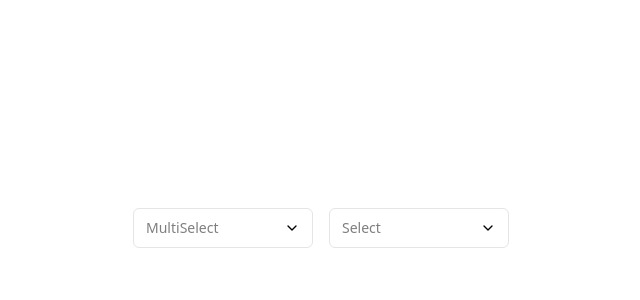
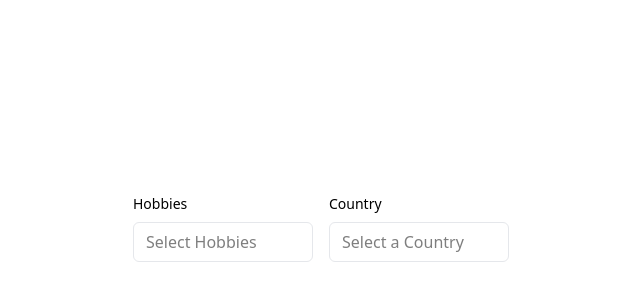
Before and after one commit to FlemingVincent/hive-fe-challenge, a Next.js app: page / in a window 1280 px wide. Shown: the part 172-472 px from the top of the page, without its empty margins (319-959 px from the left). Built offline with nearby package versions, Linux system fonts and the light colour scheme.

Commit message:
Restructured Select component. Work in progress.

```diff
--- a/src/app/page.js
+++ b/src/app/page.js
@@ -1,26 +1,55 @@
 "use client";
 
-import Select from "@/components/Select";
+import { Label } from "@/components/Label";
+import {
+	Select,
+	SelectContent,
+	SelectLabel,
+	SelectTrigger,
+	SelectValue,
+	SelectItem,
+	SelectControl,
+} from "@/components/Select";
 
 export default function Home() {
 	return (
-		<main className="h-[100vh] flex flex-row items-center justify-center gap-x-4">
+		<main className="h-[100vh] flex flex-row gap-x-4 items-center justify-center">
 			<Select
-				label="MultiSelect"
-				options={["Option 1", "Option 2", "Option 3", "Option 4"]}
+				handleSelect={(selectedItem) => {
+					console.log("selectedItems", selectedItem);
+				}}
 				multiSelect
-				onSelect={(selectedOption) =>
-					console.log("MultiSelect:", selectedOption)
-				}
-				className="max-w-[180px]"
-			/>
+			>
+				<Label>Hobbies</Label>
+				<SelectTrigger className="w-[180px]">
+					<SelectValue placeholder="Select Hobbies" />
+				</SelectTrigger>
+				<SelectContent className="w-[180px]">
+					<SelectControl />
+					<SelectItem value="coding">Coding</SelectItem>
+					<SelectItem value="lifting">Lifting</SelectItem>
+					<SelectItem value="running">Running</SelectItem>
+					<SelectItem value="soccer">Soccer</SelectItem>
+					<SelectItem value="pickleball">Pickleball</SelectItem>
+				</SelectContent>
+			</Select>
 			<Select
-				label="Select"
-				options={["Option 1", "Option 2", "Option 3"]}
-				checkmarks={false}
-				onSelect={(selectedOption) => console.log("Select:", selectedOption)}
-				className="max-w-[180px]"
-			/>
+				handleSelect={(selectedItem) => {
+					console.log("selectedItems", selectedItem);
+				}}
+			>
+				<Label>Country</Label>
+				<SelectTrigger className="w-[180px]">
+					<SelectValue placeholder="Select a Country" />
+				</SelectTrigger>
+				<SelectContent className="w-[180px]">
+					<SelectLabel>Countries</SelectLabel>
+					<SelectItem value="united states">United States</SelectItem>
+					<SelectItem value="spain">Spain</SelectItem>
+					<SelectItem value="brazil">Brazil</SelectItem>
+					<SelectItem value="portugal">Portugal</SelectItem>
+				</SelectContent>
+			</Select>
 		</main>
 	);
 }
--- /dev/null
+++ b/src/components/Label.js
@@ -0,0 +1,5 @@
+import { cn } from "@/utils";
+
+export function Label({ children, className }) {
+	return <p className={cn("text-sm font-medium", className)}>{children}</p>;
+}
--- a/src/components/Select.js
+++ /dev/null
@@ -1,115 +0,0 @@
-import { useState, useEffect, useRef } from "react";
-
-import { Check, ChevronDown } from "lucide-react";
-
-import { cn } from "@/utils";
-
-export default function Select({
-	label = "Label",
-	options = ["Default Option"],
-	multiSelect = false,
-	checkmarks = true,
-	onSelect,
-	className,
-}) {
-	const selectRef = useRef(null);
-
-	const [isOpen, setIsOpen] = useState(false);
-	const [selectedOptions, setSelectedOptions] = useState([]);
-
-	const toggleSelect = () => {
-		setIsOpen(!isOpen);
-	};
-
-	const handleOptionClick = (option) => {
-		let updatedOptions;
-		if (multiSelect) {
-			updatedOptions = selectedOptions.includes(option)
-				? selectedOptions.filter((item) => item !== option)
-				: [...selectedOptions, option];
-		} else {
-			updatedOptions = [option];
-			setIsOpen(false);
-		}
-
-		setSelectedOptions(updatedOptions);
-		onSelect(updatedOptions);
-	};
-
-	const handleSelectDeselectAll = () => {
-		const updatedOptions = selectedOptions.length ? [] : options;
-		setSelectedOptions(updatedOptions);
-		onSelect(updatedOptions);
-	};
-
-	const handleClickOutside = (event) => {
-		if (selectRef.current && !selectRef.current.contains(event.target)) {
-			setIsOpen(false);
-		}
-	};
-
-	useEffect(() => {
-		document.addEventListener("click", handleClickOutside);
-		return () => {
-			document.removeEventListener("click", handleClickOutside);
-		};
-	}, []);
-
-	return (
-		<div className={cn("min-w-[180px] relative", className)} ref={selectRef}>
-			<button
-				className={cn(
-					"flex flex-row h-10 w-full max-w-full items-center justify-between rounded-md border bg-white px-3 py-2",
-					isOpen
-						? "border-neutral-600 transition-colors duration-200 ease-in-out"
-						: "border-neutral-200 duration-200 ease-in-out",
-				)}
-				onClick={toggleSelect}
-			>
-				<p className="text-sm truncate">
-					{selectedOptions.length ? (
-						selectedOptions.join(", ")
-					) : (
-						<span className="opacity-50">{label}</span>
-					)}
-				</p>
-				<ChevronDown
-					className={cn(
-						"h-4 w-4 flex-shrink-0",
-						isOpen
-							? "transform rotate-180 transition-transform duration-200 ease-in-out"
-							: "transition-transform duration-200 ease-in-out",
-					)}
-				/>
-			</button>
-			{isOpen && (
-				<div className="absolute w-full max-w-full max-h-[162px] top-12 z-50 rounded-md border shadow-md bg-white overflow-y-auto p-1">
-					{multiSelect && (
-						<button
-							className="w-full h-10 py-1.5 pl-8 pr-2"
-							onClick={handleSelectDeselectAll}
-						>
-							<p className="text-sm text-left font-semibold">
-								{selectedOptions.length ? "Deselect All" : "Select All"}
-							</p>
-						</button>
-					)}
-					{options.map((option, index) => (
-						<button
-							className="relative flex w-full max-w-full items-center rounded-md h-10 py-1.5 pl-8 pr-2 hover:bg-neutral-100 transition-colors duration-200 ease-in-out"
-							key={index}
-							onClick={() => handleOptionClick(option)}
-						>
-							{checkmarks && selectedOptions.includes(option) && (
-								<span className="absolute left-2 flex h-3.5 w-3.5 items-center justify-center">
-									<Check className="h-4 w-4" />
-								</span>
-							)}
-							<p className="text-sm truncate">{option}</p>
-						</button>
-					))}
-				</div>
-			)}
-		</div>
-	);
-}
--- /dev/null
+++ b/src/components/Select/Select.js
@@ -0,0 +1,58 @@
+import React, { useState, useEffect, useRef } from "react";
+
+import { cn } from "@/utils";
+
+export function Select({ children, className, multiSelect, handleSelect }) {
+	const selectRef = useRef(null);
+	const [isOpen, setIsOpen] = useState(false);
+	const [selectedItems, setSelectedItems] = useState([]);
+
+	const toggleSelect = () => setIsOpen((prev) => !prev);
+
+	const handleItemClick = (item) => {
+		let updatedItems;
+		if (multiSelect) {
+			updatedItems = selectedItems.includes(item)
+				? selectedItems.filter((selectedItem) => selectedItem !== item)
+				: [...selectedItems, item];
+		} else {
+			updatedItems = [item];
+			setIsOpen(false);
+		}
+
+		setSelectedItems(updatedItems);
+		handleSelect(updatedItems);
+	};
+
+	const handleControl = () => {};
+
+	const handleClickOutside = (event) => {
+		if (selectRef.current && !selectRef.current.contains(event.target)) {
+			setIsOpen(false);
+		}
+	};
+
+	useEffect(() => {
+		document.addEventListener("click", handleClickOutside);
+		return () => {
+			document.removeEventListener("click", handleClickOutside);
+		};
+	}, []);
+
+	return (
+		<div
+			className={cn("flex flex-col relative space-y-2", className)}
+			ref={selectRef}
+		>
+			{React.Children.map(children, (child) =>
+				React.cloneElement(child, {
+					isOpen,
+					selectedItems,
+					toggleSelect,
+					handleItemClick,
+					multiSelect,
+				}),
+			)}
+		</div>
+	);
+}
--- /dev/null
+++ b/src/components/Select/SelectContent.js
@@ -0,0 +1,30 @@
+import React from "react";
+import { cn } from "@/utils";
+
+export function SelectContent({
+	children,
+	className,
+	isOpen,
+	selectedItems,
+	handleItemClick,
+	multiSelect,
+}) {
+	if (!isOpen) return null;
+
+	return (
+		<div
+			className={cn(
+				"absolute top-full left-0 z-50 flex flex-col rounded-md border shadow-md bg-white p-1 w-full max-w-full",
+				className,
+			)}
+		>
+			{React.Children.map(children, (child) =>
+				React.cloneElement(child, {
+					selectedItems,
+					handleItemClick,
+					multiSelect,
+				}),
+			)}
+		</div>
+	);
+}
--- /dev/null
+++ b/src/components/Select/SelectControl.js
@@ -0,0 +1,14 @@
+import { cn } from "@/utils";
+
+export function SelectControl({ className, selectedItems }) {
+	return (
+		<button
+			className={cn(
+				"flex flex-row items-center justify-between text-base text-left truncate font-medium rounded-md h-10 px-3 py-2",
+				className,
+			)}
+		>
+			{selectedItems.length ? "Deselect All" : "Select All"}
+		</button>
+	);
+}
--- /dev/null
+++ b/src/components/Select/SelectItem.js
@@ -0,0 +1,26 @@
+import { cn } from "@/utils";
+
+import { Check } from "lucide-react";
+
+export function SelectItem({
+	value,
+	children,
+	className,
+	selectedItems,
+	handleItemClick,
+}) {
+	return (
+		<button
+			className={cn(
+				"flex flex-row items-center justify-between text-base text-left truncate rounded-md h-10 px-3 py-2 hover:bg-neutral-100 transition-colors duration-200 ease-in-out",
+				className,
+			)}
+			onClick={() => handleItemClick(value)}
+		>
+			{children}
+			{selectedItems.includes(value) && (
+				<Check className="w-4 h-4 flex-shrink-0" />
+			)}
+		</button>
+	);
+}
--- /dev/null
+++ b/src/components/Select/SelectLabel.js
@@ -0,0 +1,14 @@
+import { cn } from "@/utils";
+
+export function SelectLabel({ children, className }) {
+	return (
+		<div
+			className={cn(
+				"flex flex-row items-center justify-between rounded-md h-10 px-3 py-2",
+				className,
+			)}
+		>
+			<p className="text-base text-left font-medium truncate">{children}</p>
+		</div>
+	);
+}
--- /dev/null
+++ b/src/components/Select/SelectTrigger.js
@@ -0,0 +1,25 @@
+import React from "react";
+import { cn } from "@/utils";
+
+export function SelectTrigger({
+	children,
+	className,
+	isOpen,
+	selectedItems,
+	toggleSelect,
+}) {
+	return (
+		<button
+			className={cn(
+				"flex flex-row h-10 items-center justify-between rounded-md border bg-white px-3 py-2",
+				className,
+			)}
+			onClick={toggleSelect}
+		>
+			{React.cloneElement(children, {
+				isOpen,
+				selectedItems,
+			})}
+		</button>
+	);
+}
--- /dev/null
+++ b/src/components/Select/SelectValue.js
@@ -0,0 +1,17 @@
+import { cn } from "@/utils";
+
+export function SelectValue({
+	placeholder = "Select...",
+	className,
+	selectedItems,
+}) {
+	return (
+		<p className={cn("text-base truncate", className)}>
+			{selectedItems.length ? (
+				<span className="capitalize">{selectedItems.join(", ")}</span>
+			) : (
+				<span className="opacity-50">{placeholder}</span>
+			)}
+		</p>
+	);
+}
--- /dev/null
+++ b/src/components/Select/index.js
@@ -0,0 +1,7 @@
+export * from "./Select";
+export * from "./SelectTrigger";
+export * from "./SelectValue";
+export * from "./SelectContent";
+export * from "./SelectLabel";
+export * from "./SelectItem";
+export * from "./SelectControl";
```
